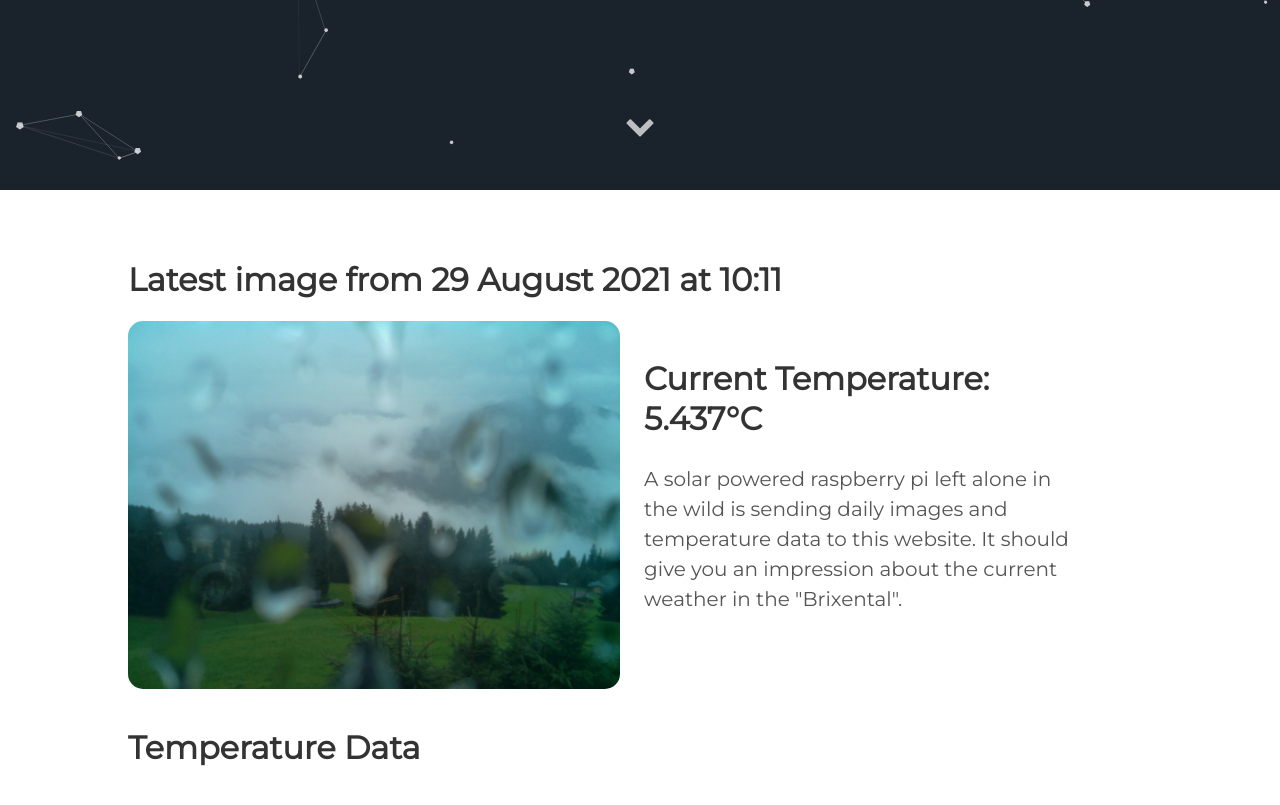
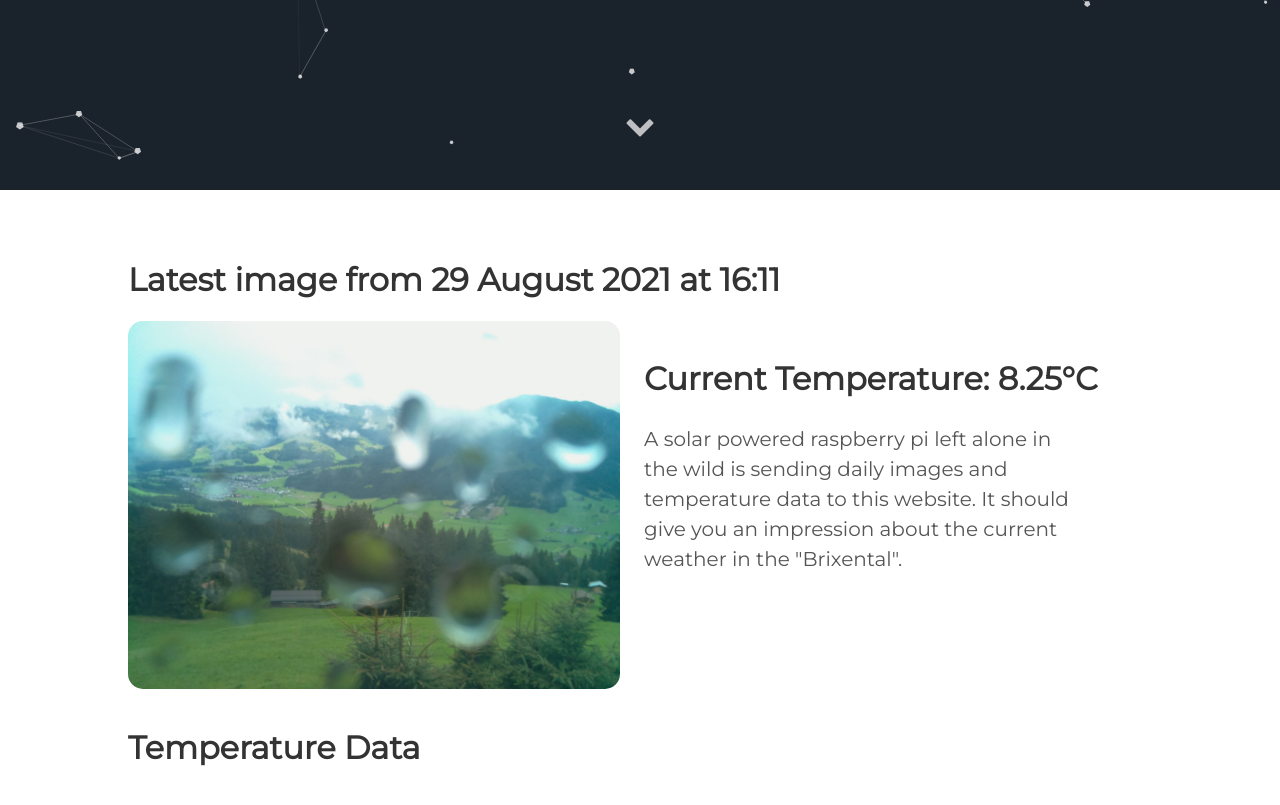
Before and after one commit to vektorious/vektorious.github.io, a Jekyll site: the page built from resources/huette.md, in a window 1280 px wide and 900 px high, scrolled down 710 px. Shown: the top 805 px of the window. Built offline with Jekyll 4.4.1, drawn with Linux system fonts in a browser that asks for light colours.

Commit message:
I'm a bot beep boop

```diff
--- a/resources/huette.md
+++ b/resources/huette.md
@@ -6,13 +6,13 @@ image: '/assets/img/'
 description: 'Live image from the Austrian alps'
 twitter_text: ' '
 ---
-## Latest image from 29 August 2021 at 10:11
+## Latest image from 29 August 2021 at 16:11
 <div class="huette">
   <div class="huette-image">
     <img src="{{ "/assets/img/huette.jpg" | prepend: site.baseurl }}">
   </div>
   <div class="huette-text">
-        <h2>Current Temperature: 5.437°C</h2>
+        <h2>Current Temperature: 8.25°C</h2>
         <p>A solar powered raspberry pi left alone in the wild is sending daily images and temperature data to this website. It should give you an impression about the current weather in the "Brixental".</p>
 
   </div>
```
Also changed, not shown: rpi-script/2021-08-29_160952.txt (renamed from rpi-script/2021-08-29_100951.txt, +5 -6 lines), rpi-script/huette.md (+2 -2 lines), assets/img/huette.jpg, assets/img/temp_plot.png, rpi-script/temp_plot.png, 1 other file.
